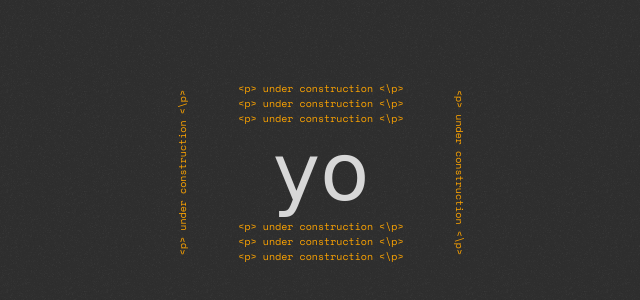
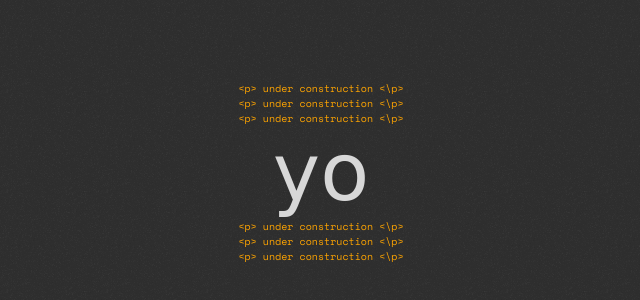
Before and after one commit to yaseerokino/coming-soon-yaseerokino, a plain HTML site: page index.html in a window 1280 px wide. Shown: the part 260-560 px from the top of the page, without its empty margins (319-959 px from the left). Drawn offline with nearby package versions, Linux system fonts and the light colour scheme; a web font is replaced by a local one.

Commit message:
Update index.html

```diff
--- a/index.html
+++ b/index.html
@@ -14,18 +14,8 @@
         <p><span>&lt;p&gt under construction &lt;\p&gt</span></p>
         <p><span>&lt;p&gt under construction &lt;\p&gt</span></p>
 
-        <div class="inner-div">
-          <p class="rotate-reverse">
-            <span>&lt;p&gt under construction &lt;\p&gt</span>
-          </p>
+        <h1 class="pulse">yo</h1>
 
-          <h1 class="pulse">yo</h1>
-          <div>
-            <p class="rotate">
-              <span>&lt;p&gt under construction &lt;\p&gt</span>
-            </p>
-          </div>
-        </div>
         <p><span>&lt;p&gt under construction &lt;\p&gt</span></p>
         <p><span>&lt;p&gt under construction &lt;\p&gt</span></p>
         <p><span>&lt;p&gt under construction &lt;\p&gt</span></p>
```
